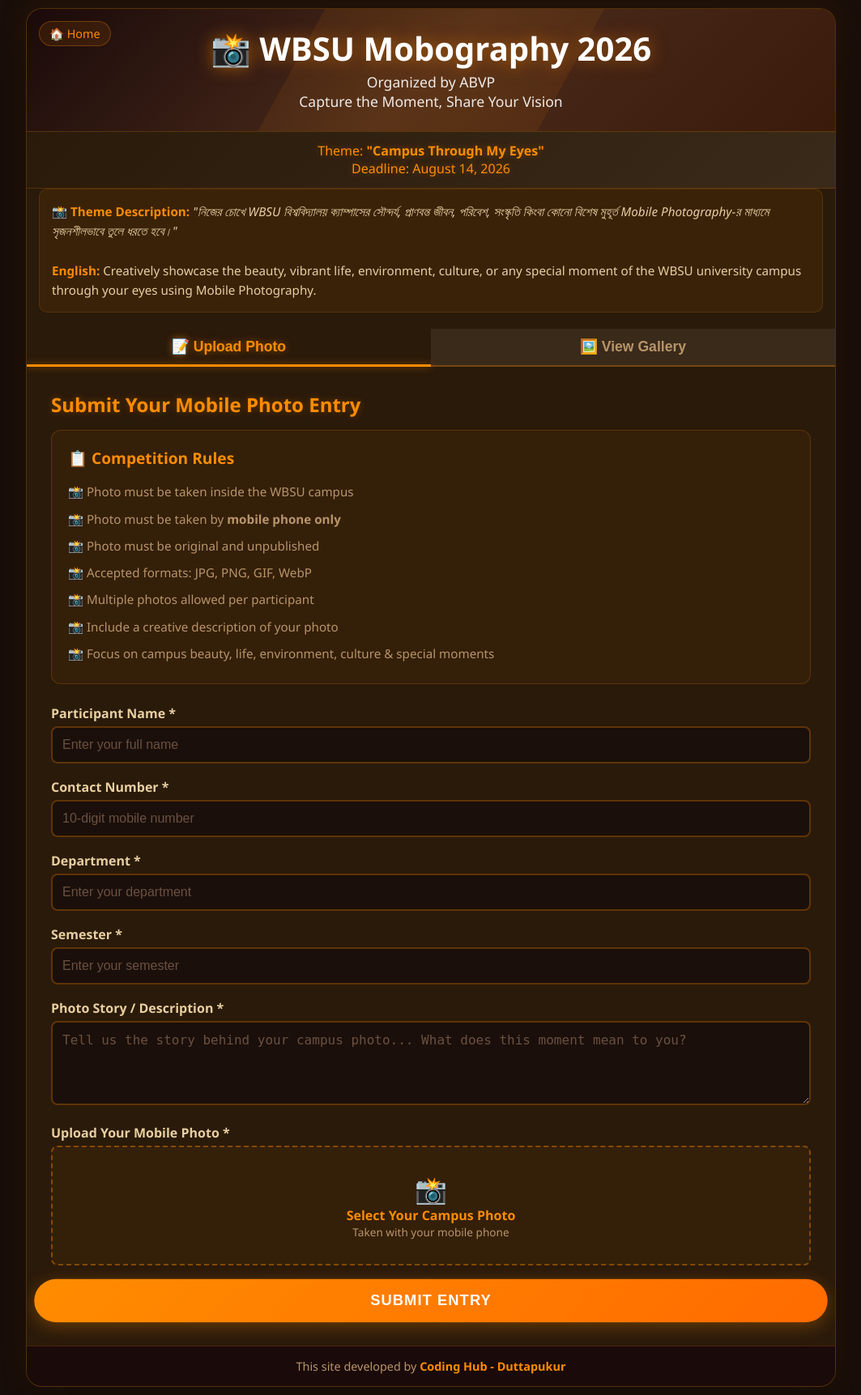
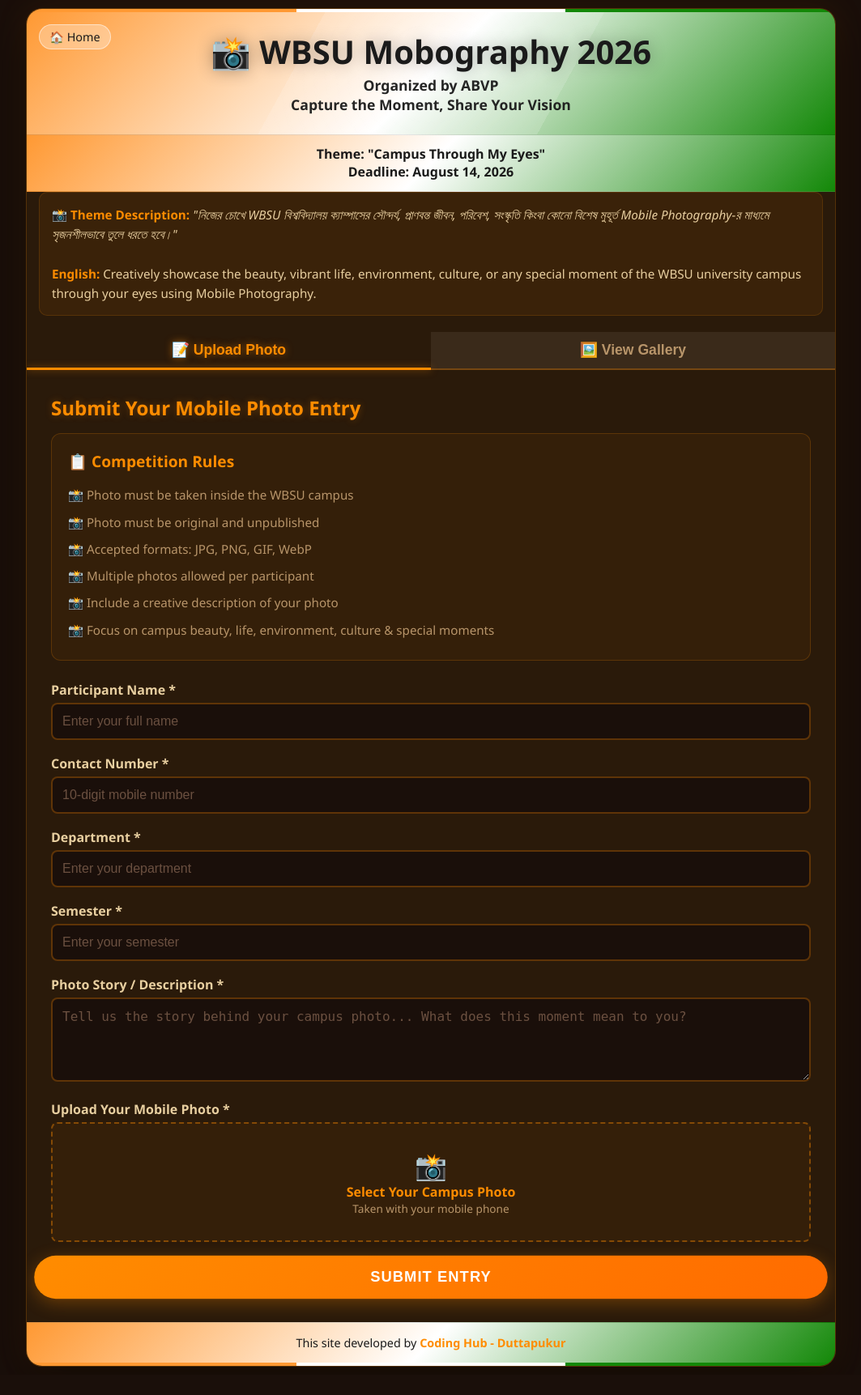
Before and after one commit to TSS-arch/wbsumob, a Flask app: page /mobography in a window 1280 px wide. Shown: the whole page at 81% size, without its empty margins (108-1171 px from the left). After the commit the page ends 1688 px from the top, so only its background shows below. Run offline with Flask 3, Linux system fonts and the light colour scheme.

Commit message:
Update index.html

```diff
--- a/templates/index.html
+++ b/templates/index.html
@@ -11,14 +11,14 @@
         * { margin: 0; padding: 0; box-sizing: border-box; }
         body { font-family: 'Segoe UI', Tahoma, Geneva, Verdana, sans-serif; background: #1a0f0a; min-height: 100vh; padding: 10px; }
         .container { max-width: 1000px; margin: 0 auto; background: #2a1a0a; border-radius: 20px; box-shadow: 0 20px 60px rgba(0,0,0,0.5), 0 0 40px rgba(255, 140, 0, 0.1); overflow: hidden; border: 1px solid rgba(255, 140, 0, 0.2); }
-        .header { background: linear-gradient(135deg, #1a0a0a 0%, #4a2a1a 50%, #3a1a0a 100%); color: white; padding: 25px 15px; text-align: center; position: relative; overflow: hidden; }
-        .header::before { content: ''; position: absolute; top: -50%; left: -50%; width: 200%; height: 200%; background: radial-gradient(circle, rgba(255, 140, 0, 0.1) 0%, transparent 70%); animation: rotate 20s linear infinite; }
+        .header { background: linear-gradient(135deg, #ff9933 0%, #ffffff 50%, #138808 100%); color: #1a1a1a; padding: 25px 15px; text-align: center; position: relative; overflow: hidden; }
+        .header::before { content: ''; position: absolute; top: -50%; left: -50%; width: 200%; height: 200%; background: radial-gradient(circle, rgba(255,255,255,0.2) 0%, transparent 70%); animation: rotate 20s linear infinite; }
         @keyframes rotate { from { transform: rotate(0deg); } to { transform: rotate(360deg); } }
-        .header h1 { font-size: clamp(1.5rem, 5vw, 2.5rem); margin-bottom: 5px; text-shadow: 0 0 20px rgba(255, 140, 0, 0.5); line-height: 1.2; position: relative; z-index: 1; }
-        .header p { font-size: clamp(0.9rem, 3vw, 1.1rem); opacity: 0.9; position: relative; z-index: 1; }
-        .home-link { position: absolute; top: 15px; left: 15px; z-index: 2; color: #ff8c00; text-decoration: none; font-size: 0.9rem; background: rgba(255, 140, 0, 0.1); padding: 5px 12px; border-radius: 20px; border: 1px solid rgba(255, 140, 0, 0.3); transition: all 0.3s; }
-        .home-link:hover { background: rgba(255, 140, 0, 0.2); }
-        .competition-info { background: linear-gradient(135deg, #2a1a0a 0%, #3a2a1a 100%); color: #ff8c00; padding: 12px 15px; text-align: center; font-weight: 500; font-size: clamp(0.75rem, 2.5vw, 1rem); line-height: 1.4; border-top: 1px solid rgba(255, 140, 0, 0.2); border-bottom: 1px solid rgba(255, 140, 0, 0.2); text-shadow: 0 0 10px rgba(255, 140, 0, 0.3); }
+        .header h1 { font-size: clamp(1.5rem, 5vw, 2.5rem); margin-bottom: 5px; text-shadow: 0 0 20px rgba(0,0,0,0.3); line-height: 1.2; position: relative; z-index: 1; font-weight: 800; }
+        .header p { font-size: clamp(0.9rem, 3vw, 1.1rem); opacity: 0.95; position: relative; z-index: 1; font-weight: 600; }
+        .home-link { position: absolute; top: 15px; left: 15px; z-index: 2; color: #1a1a1a; text-decoration: none; font-size: 0.9rem; background: rgba(255, 255, 255, 0.3); padding: 5px 12px; border-radius: 20px; border: 1px solid rgba(255, 255, 255, 0.5); transition: all 0.3s; }
+        .home-link:hover { background: rgba(255, 255, 255, 0.5); }
+        .competition-info { background: linear-gradient(135deg, #ff9933 0%, #ffffff 50%, #138808 100%); color: #1a1a1a; padding: 12px 15px; text-align: center; font-weight: 700; font-size: clamp(0.75rem, 2.5vw, 1rem); line-height: 1.4; border-top: 1px solid rgba(0,0,0,0.1); border-bottom: 1px solid rgba(0,0,0,0.1); }
         .theme-description { background: rgba(255, 140, 0, 0.08); padding: 15px; margin: 0 15px 20px 15px; border-radius: 10px; border: 1px solid rgba(255, 140, 0, 0.15); color: #e8cfa0; font-size: clamp(0.85rem, 2vw, 0.95rem); line-height: 1.6; }
         .theme-description strong { color: #ff8c00; }
         .nav-tabs { display: flex; background: #3a2a1a; border-bottom: 2px solid rgba(255, 140, 0, 0.3); }
@@ -86,7 +86,7 @@
         .rules-box li:before { content: "📸 "; }
         .counter { text-align: center; font-size: clamp(0.9rem, 2.5vw, 1.2rem); color: #ff8c00; margin: 15px 0; font-weight: 600; text-shadow: 0 0 10px rgba(255, 140, 0, 0.3); }
         .page-title { color: #ff8c00; font-size: clamp(1.2rem, 3vw, 1.5rem); margin-bottom: 15px; text-shadow: 0 0 10px rgba(255, 140, 0, 0.3); }
-        .footer { background: #1a0a0a; color: #b8956a; text-align: center; padding: 15px; font-size: clamp(0.75rem, 2vw, 0.9rem); border-top: 1px solid rgba(255, 140, 0, 0.2); }
+        .footer { background: linear-gradient(135deg, #ff9933 0%, #ffffff 50%, #138808 100%); color: #1a1a1a; text-align: center; padding: 15px; font-size: clamp(0.75rem, 2vw, 0.9rem); border-top: 1px solid rgba(0,0,0,0.1); }
         .footer span { color: #ff8c00; font-weight: 600; }
         .pulse { animation: pulse 2s infinite; }
         @keyframes pulse { 0% { transform: scale(1); } 50% { transform: scale(1.05); } 100% { transform: scale(1); } }
@@ -94,11 +94,13 @@
         .vote-animation { animation: pop 0.3s ease; }
         .toast-message { position: fixed; top: 20px; left: 50%; transform: translateX(-50%); background: #ff8c00; color: white; padding: 10px 20px; border-radius: 25px; font-weight: 600; z-index: 1000; animation: slideDown 0.3s ease; }
         @keyframes slideDown { from { transform: translate(-50%, -100%); } to { transform: translate(-50%, 0); } }
+        .indian-flag-strip { height: 4px; background: linear-gradient(90deg, #ff9933 33.33%, #ffffff 33.33%, #ffffff 66.66%, #138808 66.66%); }
         @media (max-width: 480px) { body { padding: 5px; } .container { border-radius: 12px; } .header h1 { font-size: 1.3rem; } .content { padding: 15px 12px; } .form-group { margin-bottom: 15px; } input[type="text"], input[type="tel"], textarea { padding: 10px; font-size: 0.9rem; } .file-upload { padding: 15px; } .btn { padding: 12px 30px; } .photo-details { padding: 12px; } .vote-btn { padding: 6px 12px; } .theme-description { margin: 0 10px 15px 10px; padding: 12px; } }
     </style>
 </head>
 <body>
     <div class="container">
+        <div class="indian-flag-strip"></div>
         <div class="header">
             <a href="/" class="home-link">🏠 Home</a>
             <h1>📸 WBSU Mobography 2026</h1>
@@ -124,7 +126,7 @@
                     <h3>📋 Competition Rules</h3>
                     <ul>
                         <li>Photo must be taken inside the WBSU campus</li>
-                        <li>Photo must be taken by <strong>mobile phone only</strong></li>
+
                         <li>Photo must be original and unpublished</li>
                         <li>Accepted formats: JPG, PNG, GIF, WebP</li>
                         <li>Multiple photos allowed per participant</li>
@@ -151,6 +153,7 @@
             </div>
         </div>
         <div class="footer">This site developed by <span>Coding Hub - Duttapukur</span></div>
+        <div class="indian-flag-strip"></div>
     </div>
     <div id="image-modal" class="modal"><span class="close-btn" onclick="closeModal()">&times;</span><img id="modal-image" src="" alt="Zoomed photo" onclick="toggleZoom()"><div class="modal-info" id="modal-info"></div></div>
     <script>
```
